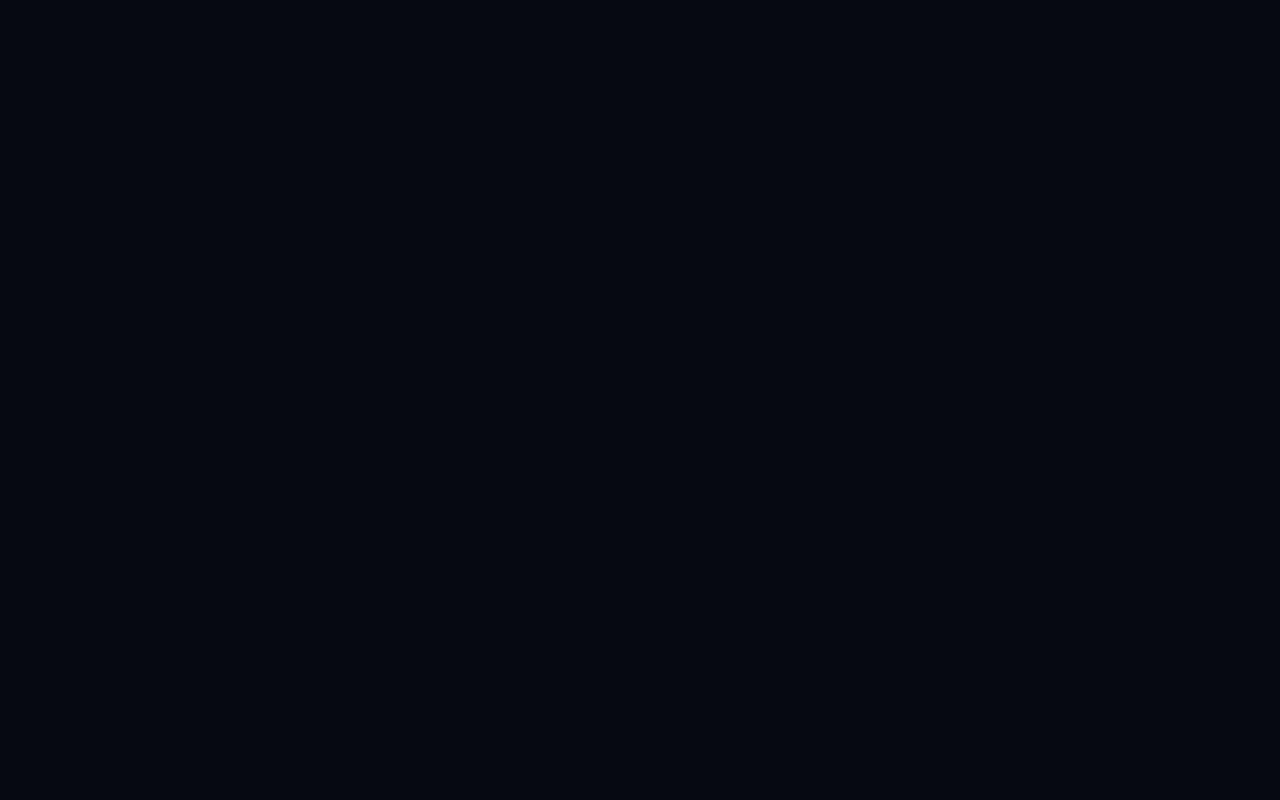
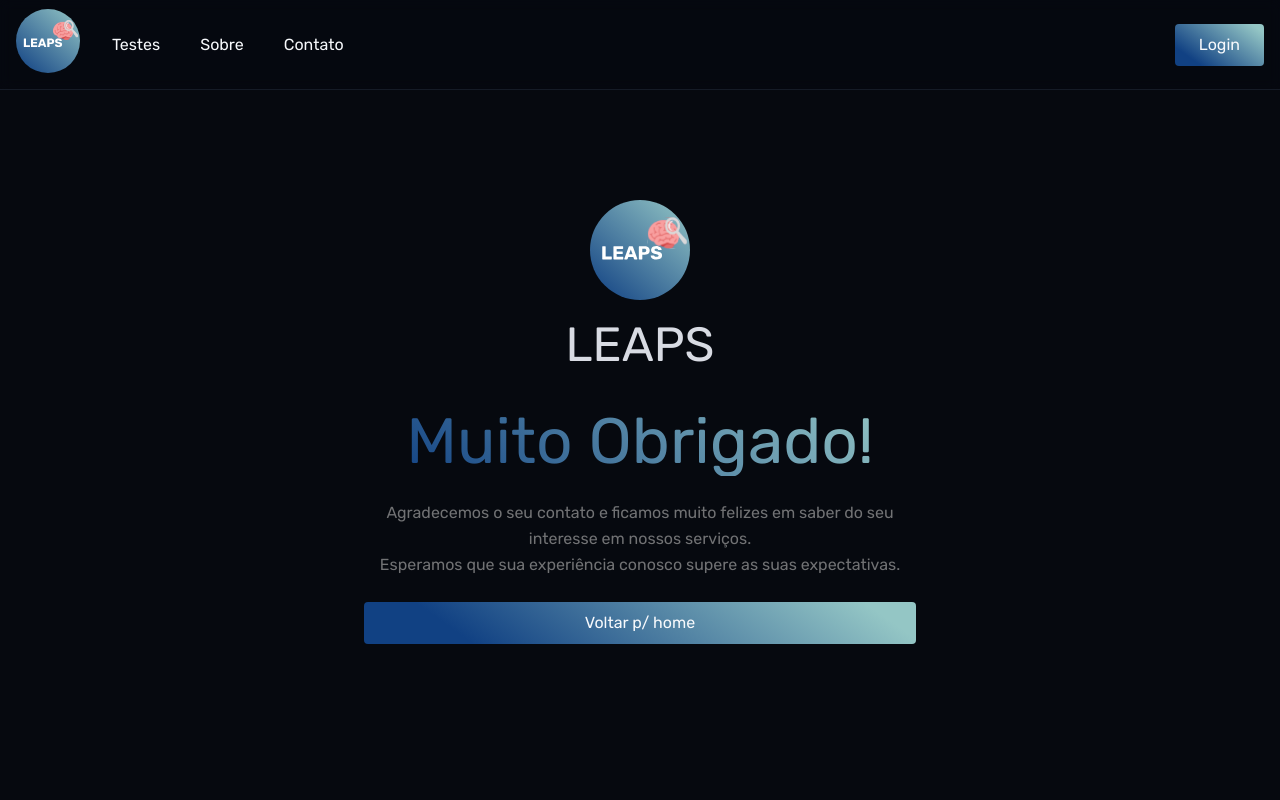
Before and after one commit to Breno1210/LEAPS, a React (Create React App) app: page /thanks in a window 1280 px wide. Before the commit this address had no page. Shown: the top 800 px of the page. Built offline with nearby package versions, Linux system fonts and the light colour scheme; no server answers.

Commit message:
Adding the thank you page, which redirects to it after contacting us.

```diff
--- a/src/App.js
+++ b/src/App.js
@@ -10,10 +10,8 @@ import Contact from "./Pages/ContactPage";
 import AllTests from "./Pages/AllTests";
 import NotFound from "./Pages/NotFoundPage";
 import AboutPage from "./Pages/AboutPage";
-/*
+import Thanks from "./Pages/Thanks";
 
-import Thanks from "./Pages/Thanks";
- */
 //Admin
 /* import Admin from "./Pages/Admin/AdminPage";
 import UsersAdmin from "./Pages/Admin/UsersAdminPage";
@@ -42,9 +40,7 @@ export default function App() {
           <Route path="/notfound" element={<NotFound />}></Route>
           <Route path="/tests" element={<AllTests />}></Route>
           <Route path="/about" element={<AboutPage />}></Route>
-          {/*
-
-          <Route path="/thanks" element={<Thanks />}></Route> */}
+          <Route path="/thanks" element={<Thanks />}></Route>
         </Routes>
       </BrowserRouter>
       <ToastContainer />
--- /dev/null
+++ b/src/Pages/Thanks.jsx
@@ -0,0 +1,58 @@
+//IMPORT COMPONENTS
+import Footer from "../Components/footer";
+import Header from "../Components/header";
+
+//IMPORT REACT
+import { Link } from "react-router-dom";
+import { useEffect } from "react";
+
+//IMPORT AOS
+import AOS from "aos";
+import "aos/dist/aos.css";
+
+//IMPORT SVGS
+import iconLogo from "../svg/logo-LEAPS.svg";
+
+const Thanks = () => {
+  useEffect(() => {
+    AOS.init({
+      easing: "easy-out-quart",
+      duration: 1000,
+      once: true,
+    });
+  }, []);
+  return (
+    <>
+      <Header />
+      <section className="container">
+        <div data-aos="fade-down" data-aos-delay="200">
+          <div className="row flex-center mt-7">
+            <img src={iconLogo} className="logo-login mb-2" alt="" />
+          </div>
+
+          <h3 className="text-center">LEAPS</h3>
+        </div>
+
+        <div className="row" data-aos="fade-down" data-aos-delay="400">
+          <div className="grid-3 disappear"></div>
+          <div className="grid-6 mb-7">
+            <h2 className=" text-center color-gradient">Muito Obrigado!</h2>
+            {/* <h5 className="text-center">Pela Mensagem</h5> */}
+            <p className="text-center mt-3">
+              Agradecemos o seu contato e ficamos muito felizes em saber do seu
+              interesse em nossos serviços. <br /> Esperamos que sua experiência
+              conosco supere as suas expectativas.
+            </p>
+            <Link to="/" className="btn w-100 mt-3 text-center">
+              Voltar p/ home
+            </Link>
+          </div>
+          <div className="grid-3 disappear"></div>
+        </div>
+      </section>
+      <Footer />
+    </>
+  );
+};
+
+export default Thanks;
```
